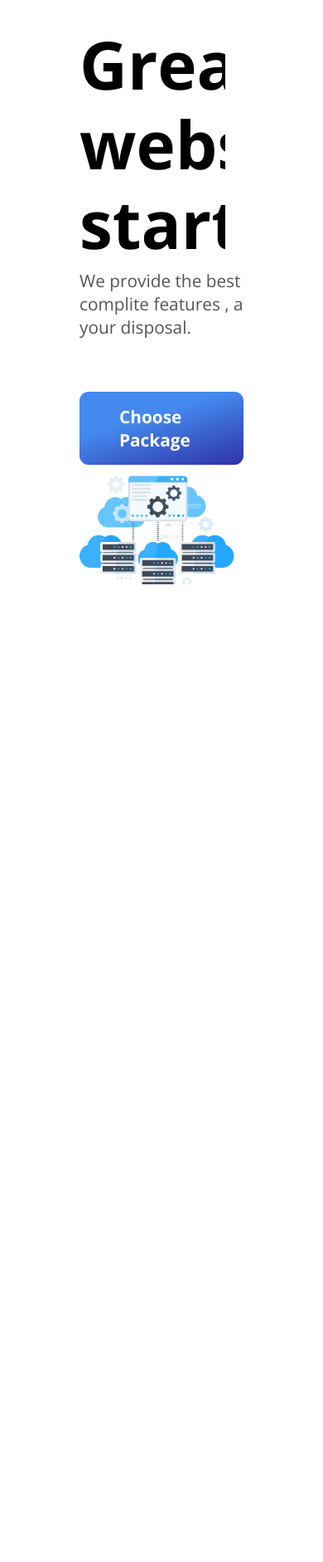
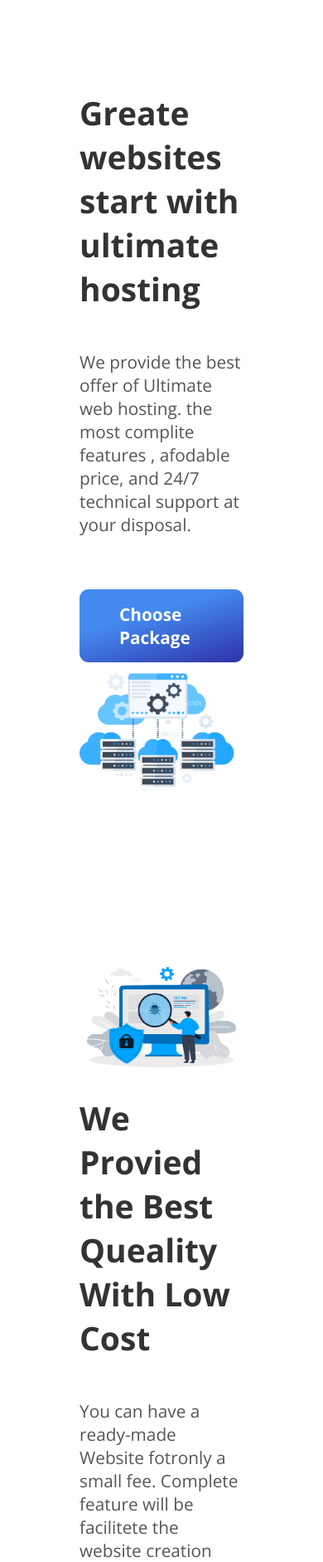
Before and after one commit to reo127/Hosting_Landing_Page, a plain HTML site: page index.html in a window 390 px wide. Shown: the part 115-1997 px from the top of the page at 83% size. Before the commit the page ends 844 px from the top, so only its background shows below. Drawn offline with nearby package versions, Linux system fonts and the light colour scheme.

Commit message:
Hero Section Two Created and fix some CSS bugs in section one

```diff
--- a/index.html
+++ b/index.html
@@ -26,10 +26,10 @@
     </nav>
 
 
-    <!-- Section One -->
+    <!---------------------------- Section One ----------------------------------->
     <section class="hero_one">
 
-        <div class="heroa_one_lift">
+        <div class="hero_one_lift">
             <h1> Greate websites start with ultimate hosting </h1>
             <p>
                 We provide the best offer of Ultimate web hosting. the most complite
@@ -45,6 +45,31 @@
     </section>
 
 
+    <!---------------------------- Section Tow -------------------------------->
+    <section class="hero_two">
+        <img src="./images/search_bug.png" alt="search Bug" >
+
+        <div class="hero_two_right">
+            <h1>
+                We Provied the Best <br>
+                Queality With Low Cost
+            </h1>
+            <p>
+                You can have a ready-made Website fotronly a small fee. Complete <br>
+                feature will be facilitete the website creation process, from auto-install <br>
+                WordPress, Cpanal to free SSL.
+            </p>
+            <button class="btnc btn_choose_pkg "> Read More </button>
+        </div>
+    </section>
+
+
+    <!---------------------------- Section Three -------------------------------->
+    <section class="three">
+        .
+    </section>
+
+
 
 
 
--- a/style.css
+++ b/style.css
@@ -23,6 +23,10 @@
     border-radius: 11px;
     font-size: 1.3rem;
     cursor: pointer;
+}
+
+section {
+    padding: 5rem 6rem;
 }
 
 
@@ -90,25 +94,57 @@ all: unset;
     display: flex;
     align-items: center;
     justify-content: space-between;
-    padding: 0rem 6rem;
     font-family: 'Open Sans', sans-serif;
     flex-wrap: wrap;
-    height: 80vh;
 }
 
-.heroa_one_lift > h1{
-    font-size: 5rem;
-    width: 45vw;
-    height: 35vh;
-    line-height: 6rem;
+.heroa_one_lift {
+    max-width: 48rem;
 }
 
-.heroa_one_lift > p {
-    width: 40rem;
+.hero_one_lift > h1{
+    font-size: clamp(1rem, 10vw, 5rem);
+    color: #333;
+    max-width: 48rem;
+
+}
+
+.hero_one_lift > p {
+    max-width: 40rem;
     font-size: 1.3rem;
     color: #555;
+    margin-top: 3rem;
 }
 
 .hero_one > img {
     width: 45rem;
 }
+
+
+/* =========================================== */
+/* ===================== Hero Two ====================== */
+/* =========================================== */
+
+.hero_two {
+    display: flex;
+    align-items: center;
+    justify-content: space-between;
+    font-family: 'Open Sans', sans-serif;
+    flex-wrap: wrap;
+}
+
+.hero_two > img {
+    width: 45rem;
+}
+
+.hero_two > .hero_two_right > h1 {
+    font-size: clamp(1rem, 10vw, 5rem);
+    color: #333;
+}
+
+.hero_two > .hero_two_right > p {
+    /* max-width: 40rem; */
+    font-size: 1.3rem;
+    color: #555;
+    margin-top: 3rem;
+}
```
Also changed, not shown: images/tech-support.svg (renamed from images/technical support illustration-01.svg).
